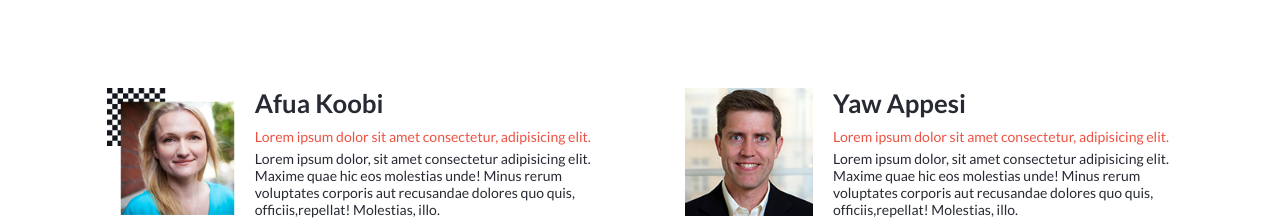
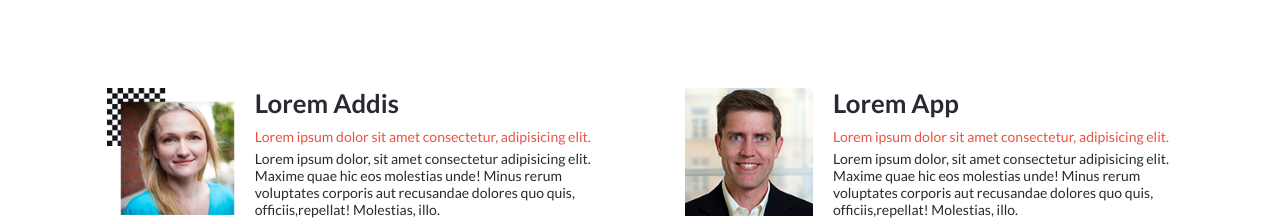
Before and after one commit to kusiLaw/web-dev-course, a website: page index.html in a window 1280 px wide. Shown: the part 1972-2192 px from the top of the page. Drawn offline with Linux system fonts and the light colour scheme.

Commit message:
Fix Linter error

```diff
--- a/js/index.js
+++ b/js/index.js
@@ -13,13 +13,13 @@
   },
   {
     picture: './images/speaker_05.png',
-    name: 'Afua Koobi',
+    name: 'Lorem Addis',
     work: 'Lorem ipsum dolor sit amet consectetur, adipisicing elit.',
     extra: 'Lorem ipsum dolor, sit amet consectetur adipisicing elit. Maxime quae hic eos molestias unde! Minus rerum voluptates corporis aut recusandae dolores quo quis, officiis,repellat! Molestias, illo.',
   },
   {
     picture: './images/speaker_06.png',
-    name: 'Yaw Appesi',
+    name: 'Lorem App',
     work: 'Lorem ipsum dolor sit amet consectetur, adipisicing elit.',
     extra: 'Lorem ipsum dolor, sit amet consectetur adipisicing elit. Maxime quae hic eos molestias unde! Minus rerum voluptates corporis aut recusandae dolores quo quis, officiis,repellat! Molestias, illo.',
   },
```
Also changed, not shown: css/main.css (+6 -6 lines).
